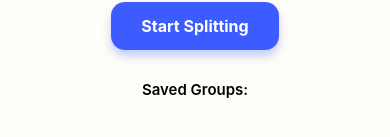
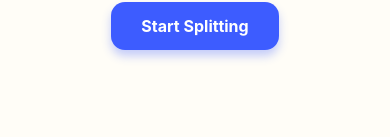
Before and after one commit to zeal-2004/bill-splitter-app, a React Native app: screen /Home in a window 390 px wide. Shown: the part 323-460 px from the top of the page. Built offline with nearby package versions, Linux system fonts and the light colour scheme.

Commit message:
Saved Groups only if any saved groups exist + Added front facing icon image

```diff
--- a/app.json
+++ b/app.json
@@ -4,7 +4,7 @@
     "slug": "QuickSplit",
     "version": "1.0.0",
     "orientation": "portrait",
-    "icon": "./assets/icon.png",
+    "icon": "./assets/logo.png",
     "userInterfaceStyle": "light",
     "newArchEnabled": true,
     "splash": {
--- a/screens/HomeScreen.js
+++ b/screens/HomeScreen.js
@@ -127,7 +127,7 @@ const HomeScreen = ({ navigation }) => {
       >
         <Text style={styles.buttonText}>Start Splitting</Text>
       </TouchableOpacity>
-      <Text style={styles.savedGroupsTitle}>Saved Groups:</Text>
+      {displayGroup.length > 0 && (<Text style={styles.savedGroupsTitle}>Saved Groups:</Text>)}
       <FlatList
         data={displayGroup}
         keyExtractor={(item) => item}
```
